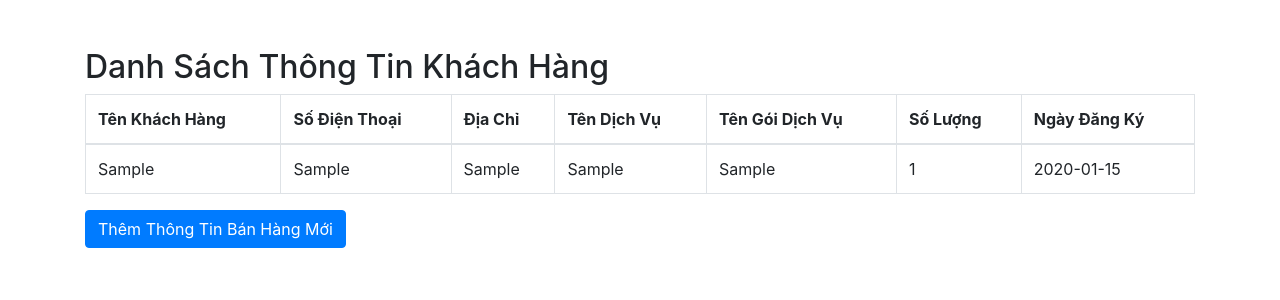
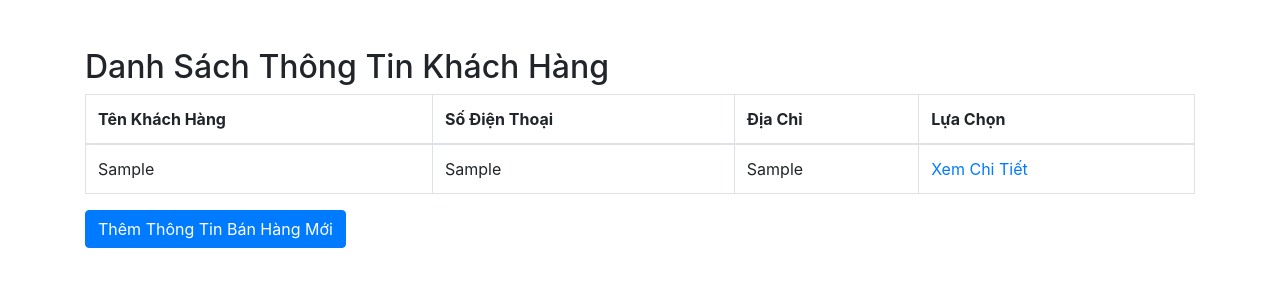
Before and after one commit to LTDat11/ThucTap, a PHP site: page /danh_sach_thong_tin_khach_hang.php in a window 1280 px wide. Shown: the top 300 px of the page. Run offline with PHP 8.4, Linux system fonts and the light colour scheme; the visitor is signed in with stand-in values (Sample User, id 1); tables that the repository leaves empty hold one stand-in row (values such as "Sample post"); some libraries are stand-ins or nearby versions.

Commit message:
update danh_sach_thong_tin_Khach_hang.php

```diff
--- a/danh_sach_thong_tin_khach_hang.php
+++ b/danh_sach_thong_tin_khach_hang.php
@@ -14,11 +14,7 @@ if ($conn->connect_error) {
 }
 
 // Truy vấn thông tin khách hàng
-$sql = "SELECT KhachHang.Ten, KhachHang.SoDienThoai, KhachHang.DiaChi, DichVu.TenDichVu, GoiDichVu.TenGoiDichVu, ThongTinBanHang.SoLuong, ThongTinBanHang.NgayDangKy
-        FROM ThongTinBanHang
-        JOIN KhachHang ON ThongTinBanHang.ID_KhachHang = KhachHang.ID_KhachHang
-        JOIN GoiDichVu ON ThongTinBanHang.ID_GoiDichVu = GoiDichVu.ID_GoiDichVu
-        JOIN DichVu ON GoiDichVu.ID_DichVu = DichVu.ID_DichVu";
+$sql = "SELECT * FRom KhachHang";
 $result = $conn->query($sql);
 
 $conn->close();
@@ -41,10 +37,7 @@ $conn->close();
             <th>Tên Khách Hàng</th>
             <th>Số Điện Thoại</th>
             <th>Địa Chỉ</th>
-            <th>Tên Dịch Vụ</th>
-            <th>Tên Gói Dịch Vụ</th>
-            <th>Số Lượng</th>
-            <th>Ngày Đăng Ký</th>
+            <th>Lựa Chọn</th>
         </tr>
         </thead>
         <tbody>
@@ -55,10 +48,7 @@ $conn->close();
                 echo "<td>" . htmlspecialchars($row['Ten']) . "</td>";
                 echo "<td>" . htmlspecialchars($row['SoDienThoai']) . "</td>";
                 echo "<td>" . htmlspecialchars($row['DiaChi']) . "</td>";
-                echo "<td>" . htmlspecialchars($row['TenDichVu']) . "</td>";
-                echo "<td>" . htmlspecialchars($row['TenGoiDichVu']) . "</td>";
-                echo "<td>" . htmlspecialchars($row['SoLuong']) . "</td>";
-                echo "<td>" . htmlspecialchars($row['NgayDangKy']) . "</td>";
+                echo "<td><a href='chi_tiet.php?id=" . $row['ID_KhachHang'] . "'>Xem Chi Tiết</a></td>";
                 echo "</tr>";
             }
         } else {
```
